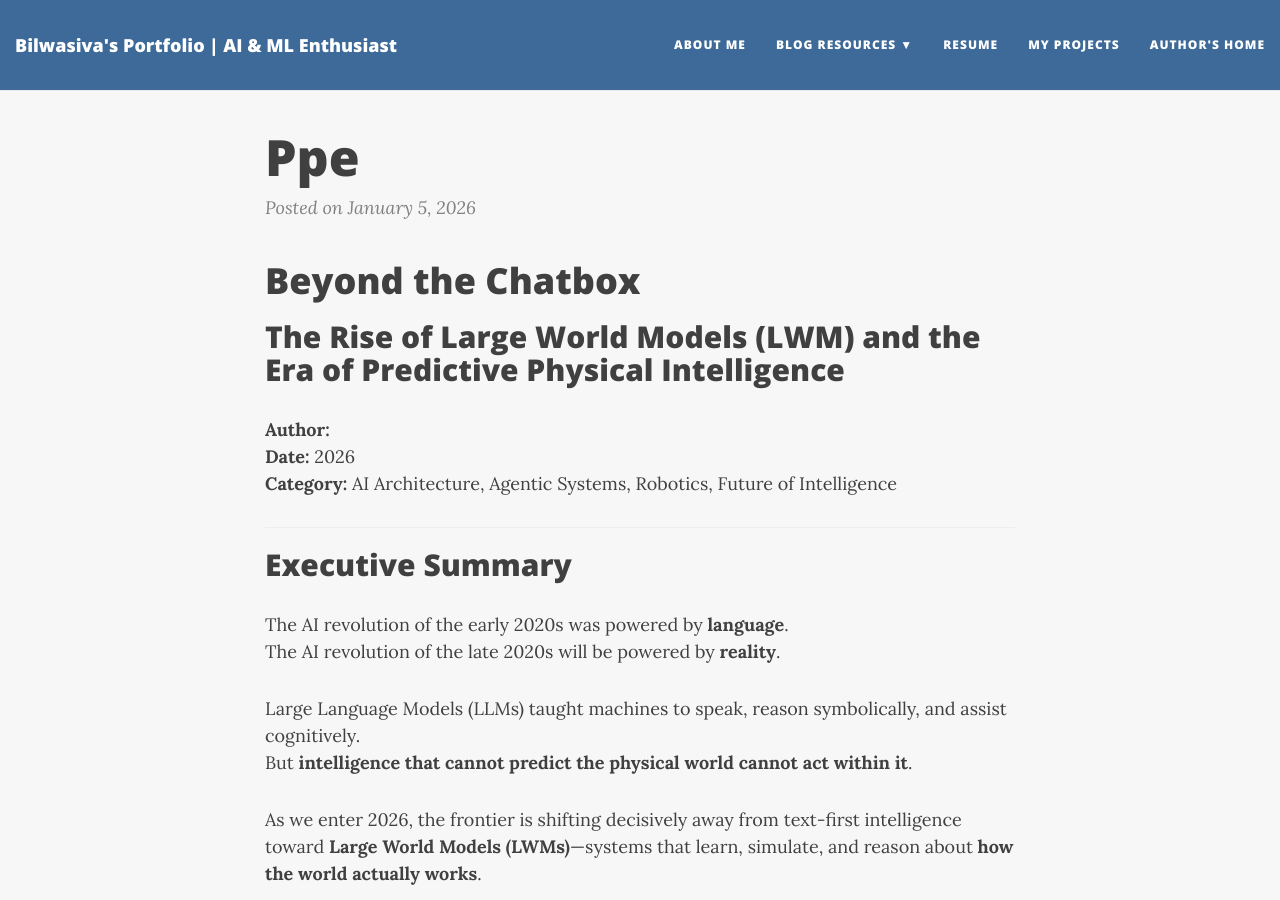
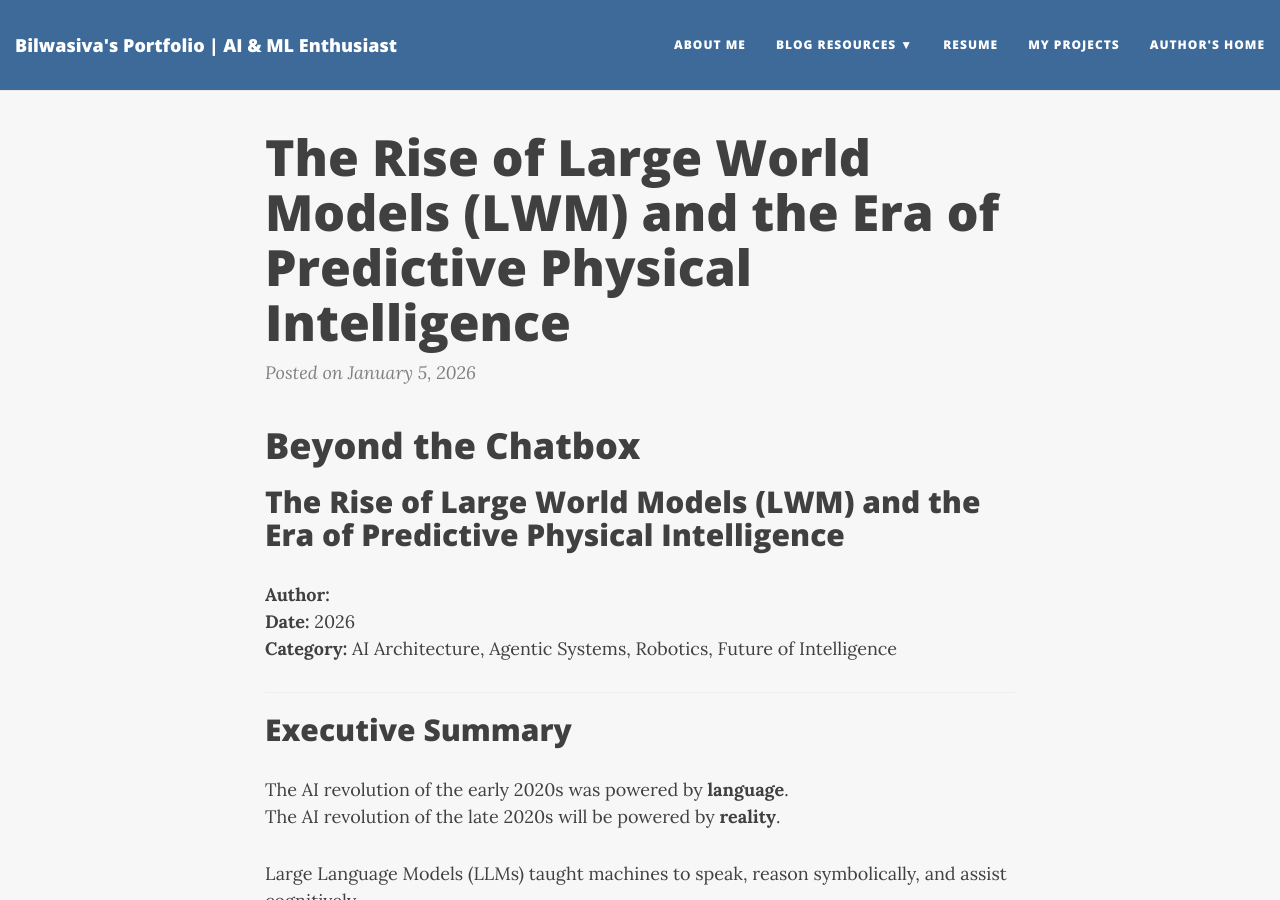
Before and after one commit to Bilwasiva/bilwasiva.github.io, a Jekyll site: the page built from _posts/2026-01-05-PPE.md, in a window 1280 px wide and 900 px high. Built offline with Jekyll 4.4.1, drawn with Linux system fonts in a browser that asks for light colours; nearby versions of some CDN libraries; our own code applies the rules of GitHub Pages for plain Markdown files.

Commit message:
Update 2026-01-05-PPE.md

```diff
--- a/_posts/2026-01-05-PPE.md
+++ b/_posts/2026-01-05-PPE.md
@@ -1,3 +1,11 @@
+---
+layout: post
+title: "The Rise of Large World Models (LWM) and the Era of Predictive Physical Intelligence"
+date: 2026-01-05
+image: /img/m6.png
+published: true
+---
+
 # Beyond the Chatbox
 ## The Rise of Large World Models (LWM) and the Era of Predictive Physical Intelligence
 
```
